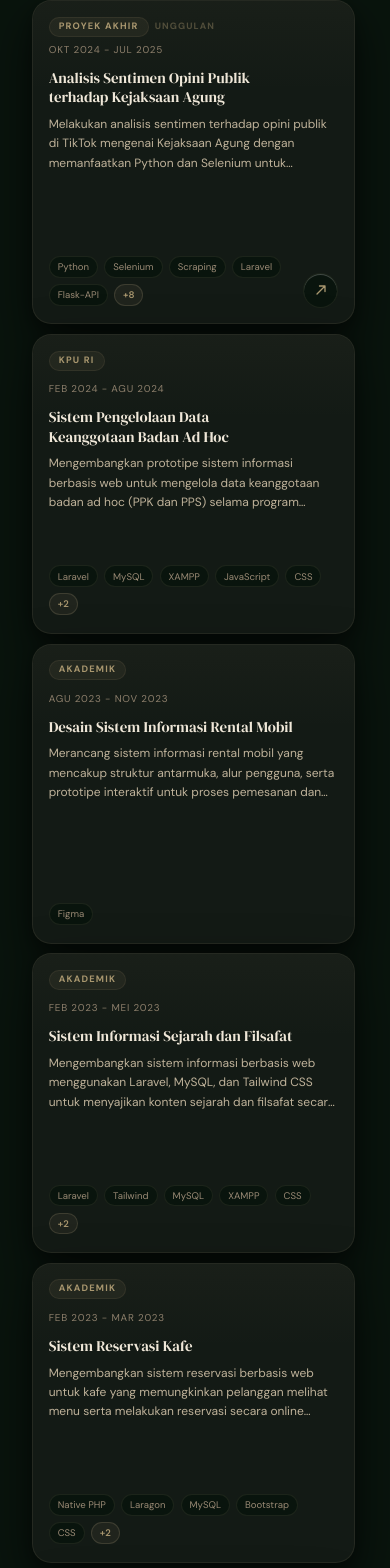
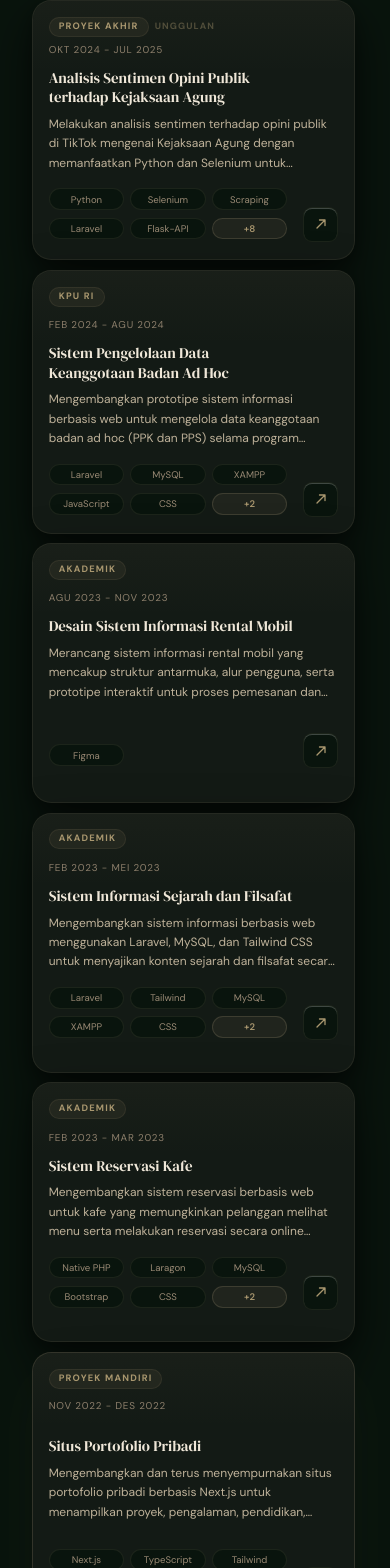
Before and after one commit to Furqan-sykss/my-portfolio, a Next.js app: page / in a window 390 px wide. Shown: the part 3436-5004 px from the top of the page. Built offline with nearby package versions, Linux system fonts and the light colour scheme.

Commit message:
update ukuran sticky stacking card | 7 Juli 2026

```diff
--- a/app/globals.css
+++ b/app/globals.css
@@ -321,7 +321,7 @@ section[id] {
     box-shadow: var(--shadow-lg);
     background-color: var(--bg-card) !important;
     transform-origin: center top;
-    min-height: 19.5rem;
+    min-height: 16.25rem;
   }
 
   .bento-grid > div:nth-child(1) {
@@ -356,7 +356,10 @@ section[id] {
     padding: 1.05rem !important;
     display: flex !important;
     flex-direction: column !important;
-    justify-content: space-between !important;
+  }
+
+  .bento-grid .proj-card {
+    justify-content: flex-start !important;
   }
 
   .proj-card::before {
@@ -424,16 +427,46 @@ section[id] {
     overflow: hidden;
   }
 
+  .bento-grid .proj-card-desc {
+    -webkit-line-clamp: 2;
+  }
+
   .proj-card-stack {
     display: flex;
     flex-wrap: wrap;
     gap: 0.38rem !important;
-    margin-top: 0.9rem !important;
+    margin-top: 0.72rem !important;
     padding-top: 0.14rem;
     padding-bottom: 0.14rem;
     max-height: calc(4.1rem + 0.28rem);
     overflow: hidden;
     align-content: flex-start;
+  }
+
+  .bento-grid .proj-card-footer {
+    display: grid !important;
+    grid-template-columns: minmax(0, 1fr) 2.2rem;
+    column-gap: 1rem !important;
+    align-items: end !important;
+    width: 100%;
+  }
+
+  .bento-grid .proj-card-stack {
+    display: grid !important;
+    grid-template-columns: repeat(3, minmax(0, 1fr));
+    grid-auto-rows: minmax(1.45rem, auto);
+    gap: 0.38rem !important;
+    align-items: end;
+    align-content: end;
+    justify-content: stretch !important;
+    width: 100%;
+    max-width: 15rem;
+    min-height: 3.28rem;
+    margin-top: 0 !important;
+  }
+
+  .bento-grid .proj-card-stack:has(> span:only-child) {
+    padding-top: 1.83rem;
   }
 
   .proj-card-stack > span {
@@ -447,21 +480,46 @@ section[id] {
     text-overflow: ellipsis;
   }
 
+  .bento-grid .proj-card-stack > span {
+    width: 100%;
+    min-width: 0;
+    text-align: center;
+  }
+
+  .bento-grid-plain .proj-card-footer {
+    display: grid !important;
+    grid-template-columns: minmax(0, 1fr) 2.2rem;
+    column-gap: 1rem !important;
+    align-items: end !important;
+    width: 100%;
+  }
+
+  .bento-grid-plain .proj-card-stack {
+    width: 100%;
+    min-height: 3.35rem;
+    align-content: end;
+  }
+
+  .bento-grid-plain > .proj-card:nth-child(2) .proj-card-stack {
+    max-width: min(100%, 20rem);
+  }
+
   .proj-card-footer {
     align-items: flex-end !important;
     gap: 0.7rem !important;
-    margin-top: auto !important;
+    margin-top: 0.72rem !important;
   }
 
   .proj-card-cta {
     width: 2.2rem !important;
     height: 2.2rem !important;
-    border-radius: 999px !important;
+    border-radius: 9px !important;
     box-shadow: inset 0 1px 0 rgba(255, 255, 255, 0.22);
+    justify-self: end;
   }
 
   .proj-card-featured {
-    min-height: 20.25rem !important;
+    min-height: 16.25rem !important;
   }
 
   .proj-card-featured .proj-card-stack {
@@ -469,7 +527,7 @@ section[id] {
   }
 
   .bento-grid > div:last-child {
-    min-height: 21.25rem;
+    min-height: 16.25rem;
     box-shadow:
       0 26px 56px rgba(28, 34, 20, 0.16),
       0 8px 20px rgba(28, 34, 20, 0.08);
@@ -772,7 +830,7 @@ section[id] {
   .bento-grid > div {
     top: calc(90px + var(--stack-shift, 0px));
     margin-bottom: 0.6rem;
-    min-height: 18.75rem;
+    min-height: 16.25rem;
   }
 
   .bento-grid > div:nth-child(2) {
@@ -804,6 +862,10 @@ section[id] {
     -webkit-line-clamp: 4;
   }
 
+  .bento-grid .proj-card-desc {
+    -webkit-line-clamp: 2;
+  }
+
   .proj-card-stack {
     max-height: 3.8rem;
   }
@@ -814,7 +876,7 @@ section[id] {
   }
 
   .bento-grid > div:last-child {
-    min-height: 20.4rem;
+    min-height: 16.25rem;
   }
 
   /* ── Contact email button — allow wrap ── */
--- a/app/page.tsx
+++ b/app/page.tsx
@@ -637,6 +637,19 @@ function StackChip({ children }: { children: React.ReactNode }) {
     >
       {children}
     </span>
+  );
+}
+
+function ProjectCardCta() {
+  return (
+    <div
+      className="proj-card-cta"
+      style={{ flexShrink: 0, width: 34, height: 34, borderRadius: 9, display: "flex", alignItems: "center", justifyContent: "center", backgroundColor: "var(--bg-subtle)", border: "1px solid var(--border)" }}
+    >
+      <svg width="12" height="12" viewBox="0 0 12 12" fill="none">
+        <path d="M2 10L10 2M10 2H4.5M10 2V7.5" stroke="var(--accent)" strokeWidth="1.3" strokeLinecap="round" strokeLinejoin="round" />
+      </svg>
+    </div>
   );
 }
 
@@ -2984,14 +2997,7 @@ export default function HomePage() {
                       </span>
                     )}
                   </div>
-                  <div
-                    className="proj-card-cta"
-                    style={{ flexShrink: 0, width: 34, height: 34, borderRadius: 9, display: "flex", alignItems: "center", justifyContent: "center", backgroundColor: "var(--bg-subtle)", border: "1px solid var(--border)" }}
-                  >
-                    <svg width="12" height="12" viewBox="0 0 12 12" fill="none">
-                      <path d="M2 10L10 2M10 2H4.5M10 2V7.5" stroke="var(--accent)" strokeWidth="1.3" strokeLinecap="round" strokeLinejoin="round" />
-                    </svg>
-                  </div>
+                  <ProjectCardCta />
                 </div>
               </div>
 
@@ -3038,7 +3044,8 @@ export default function HomePage() {
                     {L(projects[1].desc)}
                   </p>
                 </div>
-                <div className="proj-card-stack" style={{ display: "flex", flexWrap: "wrap", gap: 5 }}>
+                <div className="proj-card-footer" style={{ display: "flex", alignItems: "center", justifyContent: "space-between", marginTop: 16, gap: 10 }}>
+                  <div className="proj-card-stack" style={{ display: "flex", flexWrap: "wrap", gap: 5, flex: 1, minWidth: 0 }}>
                     {projects[1].stack.slice(0, 5).map((s) => (
                       <StackChip key={s}>{s}</StackChip>
                     ))}
@@ -3058,6 +3065,8 @@ export default function HomePage() {
                         +{projects[1].stack.length - 5}
                       </span>
                     )}
+                  </div>
+                  <ProjectCardCta />
                 </div>
               </div>
 
@@ -3103,7 +3112,8 @@ export default function HomePage() {
                     {L(projects[2].desc)}
                   </p>
                 </div>
-                <div className="proj-card-stack" style={{ display: "flex", flexWrap: "wrap", gap: 5 }}>
+                <div className="proj-card-footer" style={{ display: "flex", alignItems: "center", justifyContent: "space-between", marginTop: 16, gap: 10 }}>
+                  <div className="proj-card-stack" style={{ display: "flex", flexWrap: "wrap", gap: 5, flex: 1, minWidth: 0 }}>
                     {projects[2].stack.slice(0, 5).map((s) => (
                       <StackChip key={s}>{s}</StackChip>
                     ))}
@@ -3123,6 +3133,8 @@ export default function HomePage() {
                         +{projects[2].stack.length - 5}
                       </span>
                     )}
+                  </div>
+                  <ProjectCardCta />
                 </div>
               </div>
 
@@ -3168,7 +3180,8 @@ export default function HomePage() {
                     {L(projects[3].desc)}
                   </p>
                 </div>
-                <div className="proj-card-stack" style={{ display: "flex", flexWrap: "wrap", gap: 5 }}>
+                <div className="proj-card-footer" style={{ display: "flex", alignItems: "center", justifyContent: "space-between", marginTop: 16, gap: 10 }}>
+                  <div className="proj-card-stack" style={{ display: "flex", flexWrap: "wrap", gap: 5, flex: 1, minWidth: 0 }}>
                     {projects[3].stack.slice(0, 5).map((s) => (
                       <StackChip key={s}>{s}</StackChip>
                     ))}
@@ -3188,6 +3201,8 @@ export default function HomePage() {
                         +{projects[3].stack.length - 5}
                       </span>
                     )}
+                  </div>
+                  <ProjectCardCta />
                 </div>
               </div>
 
@@ -3234,7 +3249,8 @@ export default function HomePage() {
                     {L(projects[4].desc)}
                   </p>
                 </div>
-                <div className="proj-card-stack" style={{ display: "flex", flexWrap: "wrap", gap: 5 }}>
+                <div className="proj-card-footer" style={{ display: "flex", alignItems: "center", justifyContent: "space-between", marginTop: 16, gap: 10 }}>
+                  <div className="proj-card-stack" style={{ display: "flex", flexWrap: "wrap", gap: 5, flex: 1, minWidth: 0 }}>
                     {projects[4].stack.slice(0, 5).map((s) => (
                       <StackChip key={s}>{s}</StackChip>
                     ))}
@@ -3254,6 +3270,8 @@ export default function HomePage() {
                         +{projects[4].stack.length - 5}
                       </span>
                     )}
+                  </div>
+                  <ProjectCardCta />
                 </div>
               </div>
 
@@ -3305,7 +3323,8 @@ export default function HomePage() {
                   </p>
                 </div>
                 {/* Stack */}
-                <div className="proj-card-stack" style={{ display: "flex", flexWrap: "wrap", gap: 5, flexShrink: 0, justifyContent: "flex-end" }}>
+                <div className="proj-card-footer" style={{ display: "flex", alignItems: "center", justifyContent: "space-between", gap: 10, flexShrink: 0 }}>
+                  <div className="proj-card-stack" style={{ display: "flex", flexWrap: "wrap", gap: 5, flex: 1, minWidth: 0, justifyContent: "flex-end" }}>
                     {projects[5].stack.slice(0, 5).map((s) => (
                       <StackChip key={s}>{s}</StackChip>
                     ))}
@@ -3325,6 +3344,8 @@ export default function HomePage() {
                         +{projects[5].stack.length - 5}
                       </span>
                     )}
+                  </div>
+                  <ProjectCardCta />
                 </div>
               </div>
             </div>
@@ -3512,30 +3533,7 @@ export default function HomePage() {
                       )}
                     </div>
 
-                    <div
-                      style={{
-                        flexShrink: 0,
-
-                        width: 34,
-                        height: 34,
-
-                        borderRadius: 9,
-
-                        display: "flex",
-
-                        alignItems: "center",
-
-                        justifyContent: "center",
-
-                        backgroundColor: "var(--bg-subtle)",
-
-                        border: "1px solid var(--border)",
-                      }}
-                    >
-                      <svg width="12" height="12" viewBox="0 0 12 12" fill="none">
-                        <path d="M2 10L10 2M10 2H4.5M10 2V7.5" stroke="var(--accent)" strokeWidth="1.3" strokeLinecap="round" strokeLinejoin="round" />
-                      </svg>
-                    </div>
+                    <ProjectCardCta />
                   </div>
                 </div>
               ))}
```
Lines whose indentation alone changed are shown as unchanged.
